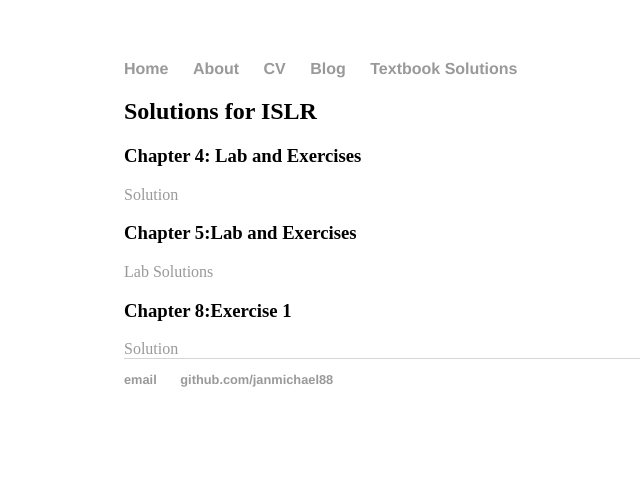
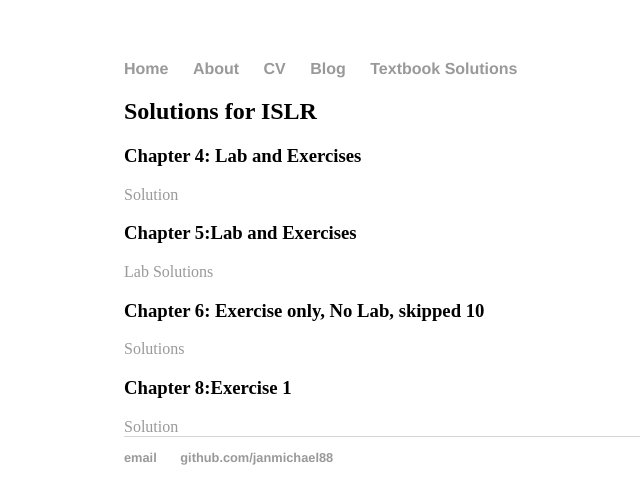
Before and after one commit to janmichael88/janmichael88.github.io, a Jekyll site: the page built from Textbook Solutions/index.html, in a window 1280 px wide. Shown: the top 504 px of the page, without its empty margins (68-708 px from the left). Built offline with Jekyll 4.4.1, drawn with Linux system fonts in a browser that asks for light colours.

Commit message:
Update index.html

```diff
--- a/Textbook Solutions/index.html
+++ b/Textbook Solutions/index.html
@@ -10,5 +10,8 @@
 <h3> Chapter 5:Lab and Exercises </h3>
 <a href="http://htmlpreview.github.io/?https://github.com/janmichael88/ISLR_Solutions/blob/master/Chapter_5_Lab.html">Lab Solutions</a>
 
+<h3> Chapter 6: Exercise only, No Lab, skipped 10 </h3>
+<a href="http://htmlpreview.github.io/?https://github.com/janmichael88/ISLR_Solutions/blob/master/Chapter_6.html">Solutions</a>
+
 <h3> Chapter 8:Exercise 1 </h3>
 <a href="http://htmlpreview.github.io/?https://github.com/janmichael88/ISLR_Solutions/blob/master/Chapter_8.html">Solution</a>
```
